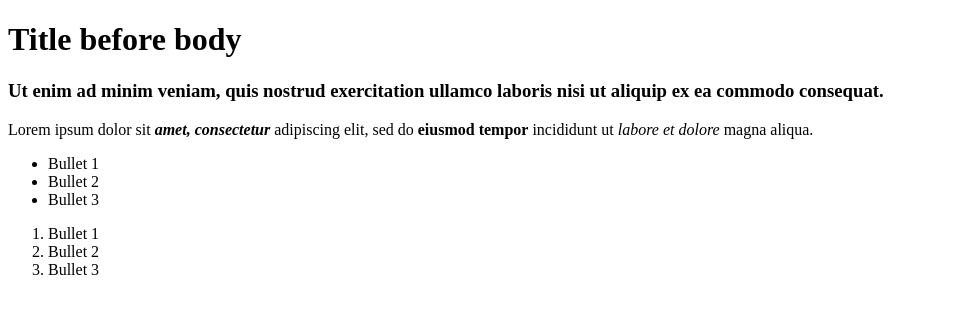
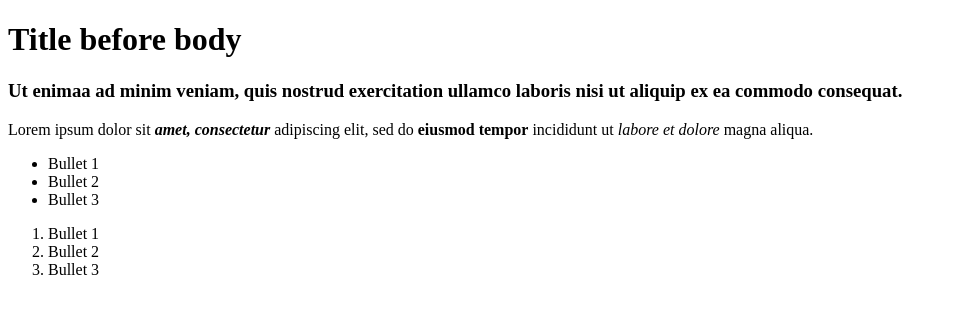
Before and after one commit to vitorjpc10/TheOdinProject, a plain HTML site: page Foundations Assigmnets/HTML BoilerPlate/index.html in a window 1280 px wide. Shown: the whole page, without its empty margins (0-957 px from the left). Drawn offline with Linux system fonts and the light colour scheme.

Commit message:
testing for git upload

```diff
--- a/Foundations Assigmnets/HTML BoilerPlate/index.html
+++ b/Foundations Assigmnets/HTML BoilerPlate/index.html
@@ -14,7 +14,7 @@
 
     <h3>
       <p>
-        Ut enim ad minim veniam, quis nostrud exercitation ullamco laboris nisi
+        Ut enimaa ad minim veniam, quis nostrud exercitation ullamco laboris nisi
         ut aliquip ex ea commodo consequat.
       </p>
     </h3>
```
